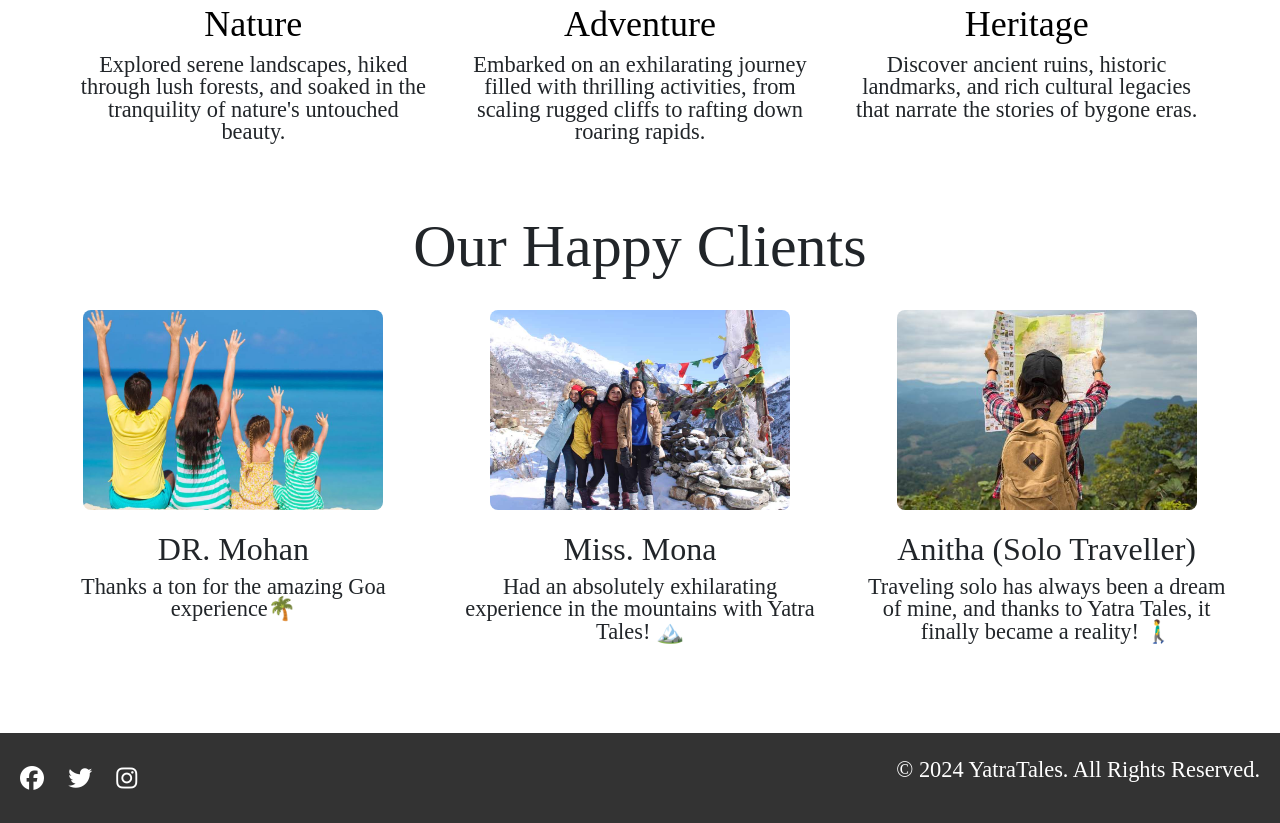
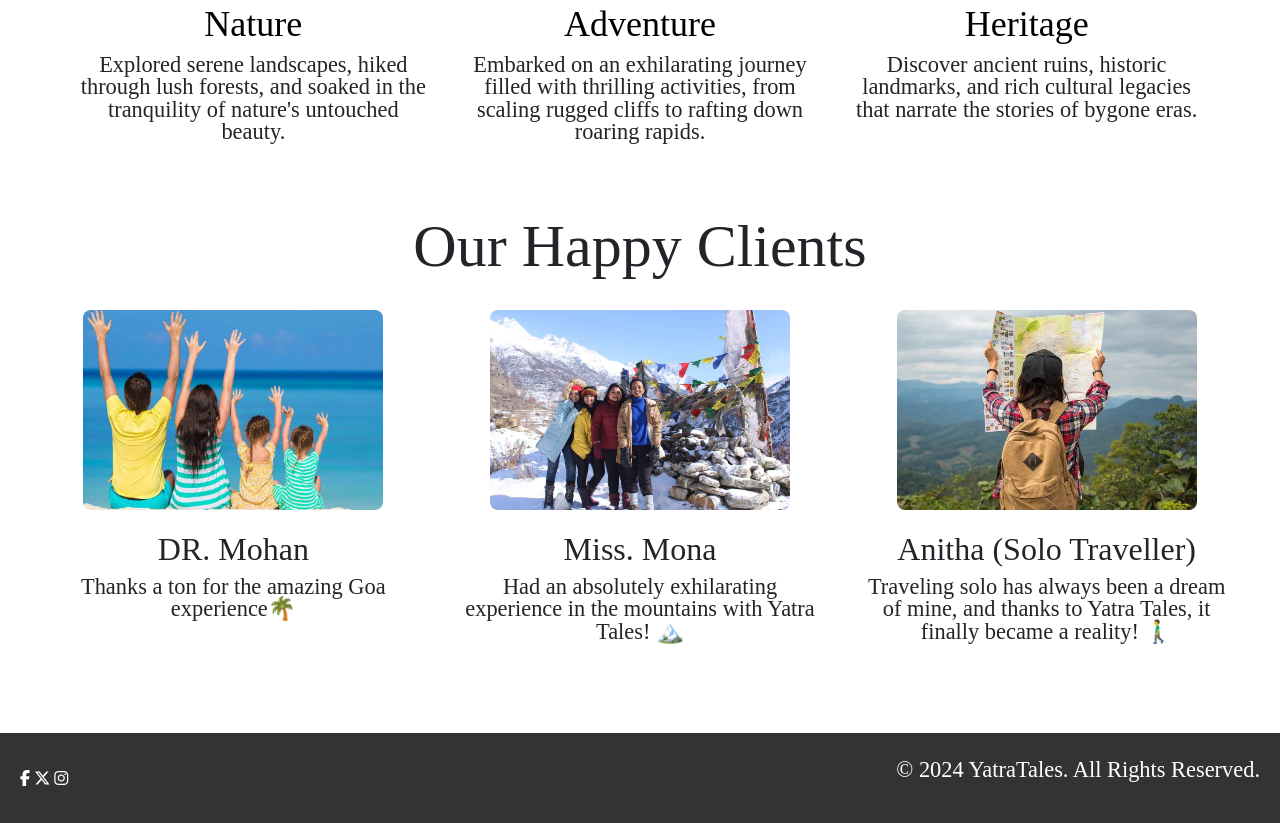
Before and after one commit to Pragati2025/TOUR-AND-TRAVEL-PROJECT, a website: page public/index.html in a window 1280 px wide. Shown: the part 2076-2899 px from the top of the page. Drawn offline with nearby package versions, Linux system fonts and the light colour scheme; no server answers; a web font is replaced by a local one.

```diff
--- a/public/index.html
+++ b/public/index.html
@@ -183,15 +183,10 @@
 
       <footer>
         <div class="social-icons">
-          <a href="https://www.facebook.com/" target="_blank"
-            ><i class="fab fa-facebook"></i
-          ></a>
-          <a href="https://www.twitter.com/" target="_blank"
-            ><i class="fab fa-twitter"></i
-          ></a>
-          <a href="https://www.instagram.com/" target="_blank"
-            ><i class="fab fa-instagram"></i
-          ></a>
+          <i class="fa-brands fa-facebook-f" title="Facebook"></i>
+          <i class="fa-brands fa-x-twitter" title="Twitter"></i>
+          <i class="fa-brands fa-instagram" title="Instagram"></i>
+
         </div>
         <p>&copy; 2024 YatraTales. All Rights Reserved.</p>
       </footer>
```
Also changed, not shown: public/admin.html (+1 -0 lines).
